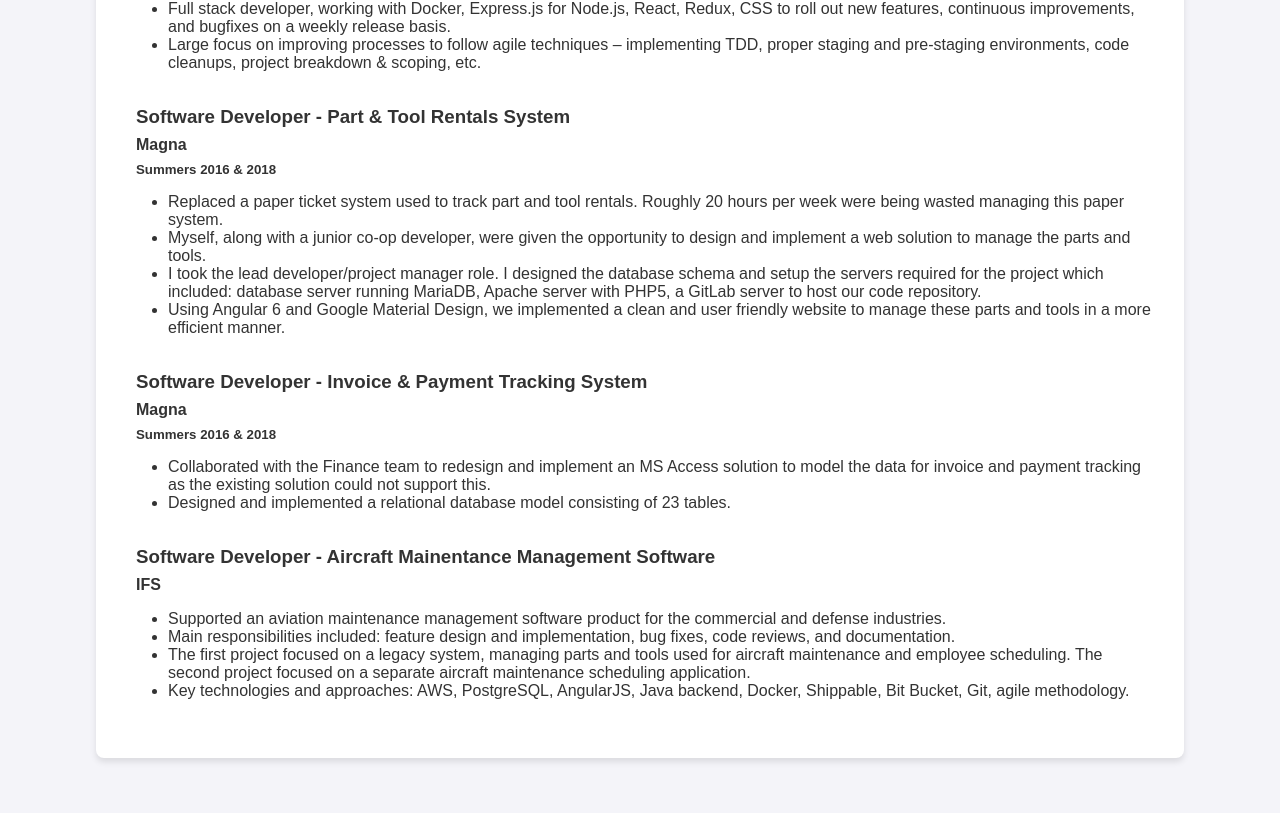
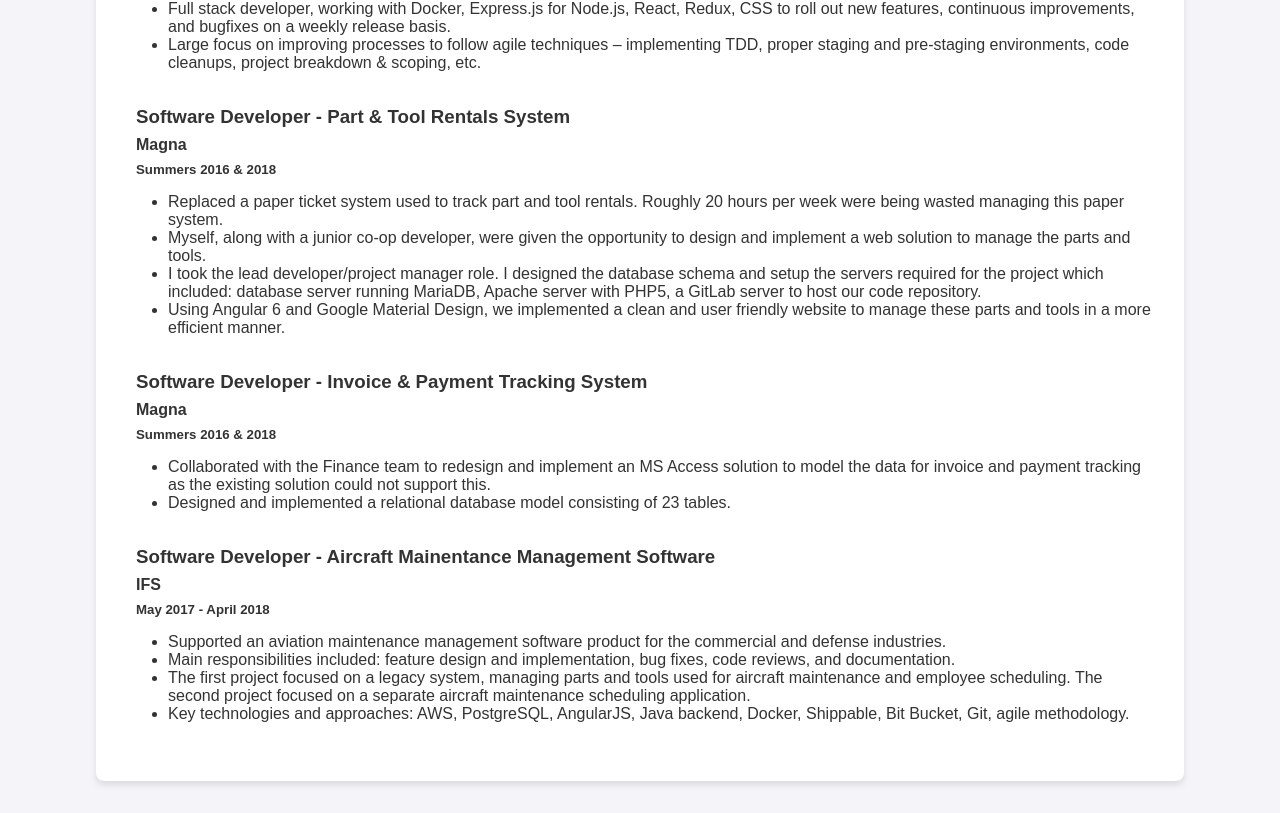
Before and after one commit to MichaelTanel/my-website, a React (Create React App) app: page /work-experience in a window 1280 px wide. Shown: the part 593-1406 px from the top of the page. Before the commit the page ends 1383 px from the top, so only its background shows below. Built offline with nearby package versions, Linux system fonts and the light colour scheme.

Commit message:
Updated work experience.

```diff
--- a/src/components/WorkExperience.jsx
+++ b/src/components/WorkExperience.jsx
@@ -82,6 +82,7 @@
             <div>
                 <h3>Software Developer - Aircraft Mainentance Management Software</h3>
                 <h4>IFS</h4>
+                <h5>May 2017 - April 2018</h5>
                 <ul>
                     <li>Supported an aviation maintenance management software product for the commercial and defense industries.</li>
                     <li>Main responsibilities included: feature design and implementation, bug fixes, code reviews, and documentation.</li>
```
